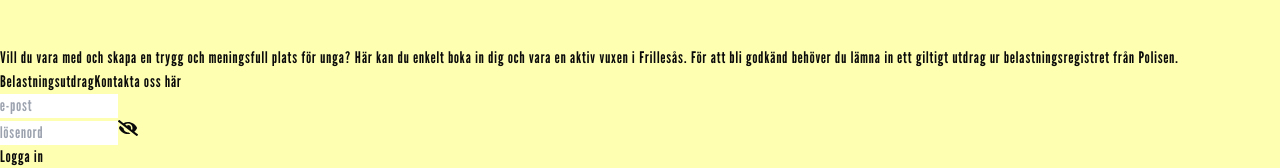
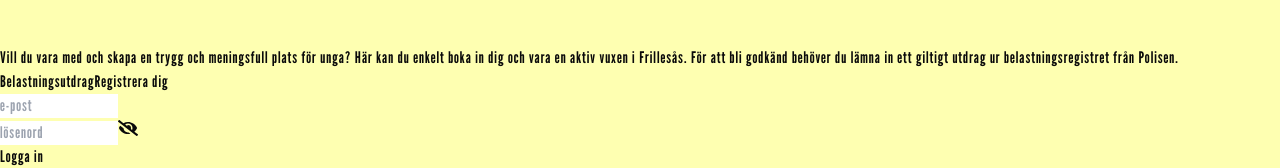
Before and after one commit to SaraPellnor/Bostallet2.0, a Next.js app: page / in a window 1280 px wide. Shown: the part 3674-3842 px from the top of the page. Built offline with nearby package versions, Linux system fonts and the light colour scheme; no server answers.

Commit message:
register form

```diff
--- a/app/Components/RegistryForm/RegistryForm.jsx
+++ b/app/Components/RegistryForm/RegistryForm.jsx
@@ -19,9 +19,9 @@ const RegistryForm = () => {
         <button
           type="submit"
           className="shadow-md shadow-black transition bg-white duration-500 ease-out text-black py-2 px-10 rounded-full hover:scale-105"
-          onClick={() => redirect("/kontakt")}
+          onClick={() => redirect("https://docs.google.com/forms/d/e/1FAIpQLSd5BczvLkAg96kPEfCRNlMyLUycnxroDoj9kIk-nymK_on8NQ/viewform")}
         >
-          Kontakta oss här
+          Registrera dig
         </button>
       </div>
     </div>
```
